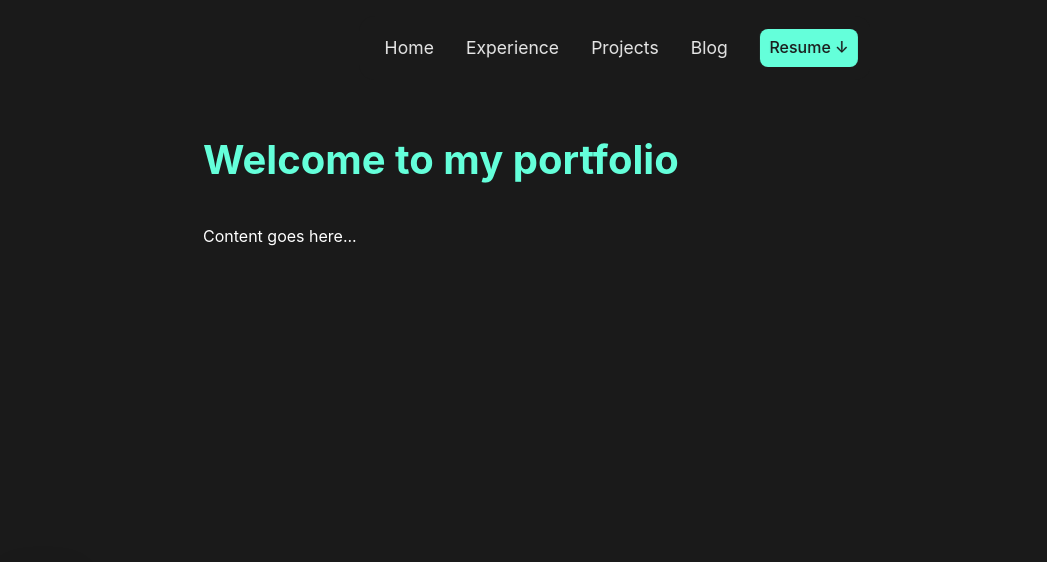
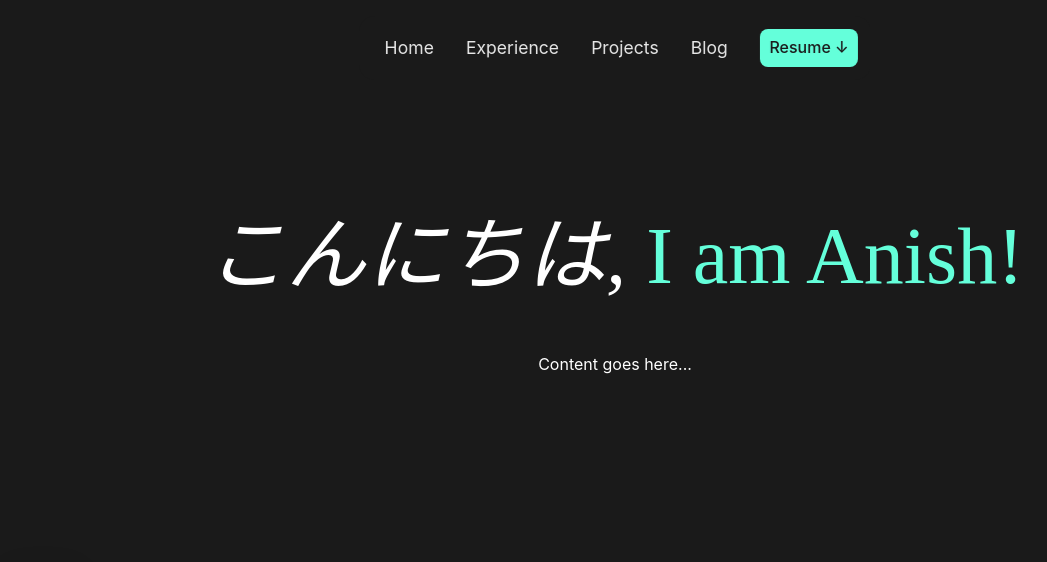
Before and after one commit to Anish-Reddy-K/anishreddyk.com, a plain HTML site: page index.html in a window 1280 px wide. Shown: the top 562 px of the page, without its empty margins (25-1072 px from the left). Drawn offline with Linux system fonts and the light colour scheme; a web font is replaced by a local one.

Commit message:
added hello lang message

```diff
--- a/index.html
+++ b/index.html
@@ -4,6 +4,7 @@
     <meta charset="UTF-8">
     <meta name="viewport" content="width=device-width, initial-scale=1.0">
     <title>My Portfolio</title>
+    <link href="https://fonts.googleapis.com/css2?family=Radley&display=swap" rel="stylesheet">
     <style>
         * {
             margin: 0;
@@ -48,6 +49,31 @@
             color: #ffffff;
             line-height: 1.6;
         }
+
+        #home {
+            text-align: center;
+            padding-top: 12rem;
+        }
+
+        #home h1 {
+            font-family: 'Radley', serif;
+            font-size: 5rem;
+            margin-bottom: 2rem;
+            color: #64ffda;
+            font-weight: 300;
+        }
+
+        #hello-text {
+            color: #ffffff;
+            font-style: italic;
+            opacity: 1;
+            transition: opacity 0.5s ease-in-out;
+        }
+
+        #hello-text.fade {
+            opacity: 0;
+        }
+
 
         /* Header styles remain the same */
         header {
@@ -175,7 +201,7 @@
             max-width: 1000px; /* Reduced to account for sidebar */
             margin: 0 auto;
             padding: 0 2rem;
-            margin-left: calc(4rem + 100px); /* Added margin for social sidebar */
+            position: relative; /* Added margin for social sidebar */
         }
 
         section {
@@ -332,7 +358,7 @@
     <!-- Main Content -->
     <main>
         <section id="home">
-            <h1>Welcome to my portfolio</h1>
+            <h1><span id="hello-text">Hello,</span> I am Anish!</h1>
             <p>Content goes here...</p>
         </section>
 
@@ -393,6 +419,37 @@
                 header.classList.remove('header-scrolled');
             }
         });
+
+        const greetings = [
+            { text: "Hello,", language: "English" },
+            { text: "Bonjour,", language: "French" },
+            { text: "こんにちは,", language: "Japanese" },
+            { text: "नमस्ते,", language: "Hindi" },
+            { text: "Hola,", language: "Spanish" },
+            { text: "నమస్తే,", language: "Telugu" },
+            { text: "你好,", language: "Mandarin" },
+            { text: "مرحبا,", language: "Arabic" },
+            { text: "Hallo,", language: "German" },
+            { text: "Привет,", language: "Russian" },
+            { text: "안녕하세요,", language: "Korean" }
+        ];
+
+        const helloText = document.getElementById('hello-text');
+        let currentIndex = 0;
+
+        function changeGreeting() {
+            helloText.classList.add('fade');
+
+            setTimeout(() => {
+                currentIndex = (currentIndex + 1) % greetings.length;
+                helloText.textContent = greetings[currentIndex].text;
+                helloText.classList.remove('fade');
+            }, 500);
+        }
+
+        // Change greeting every 3 seconds
+        setInterval(changeGreeting, 2000);
+
     </script>
 </body>
 </html>
```
